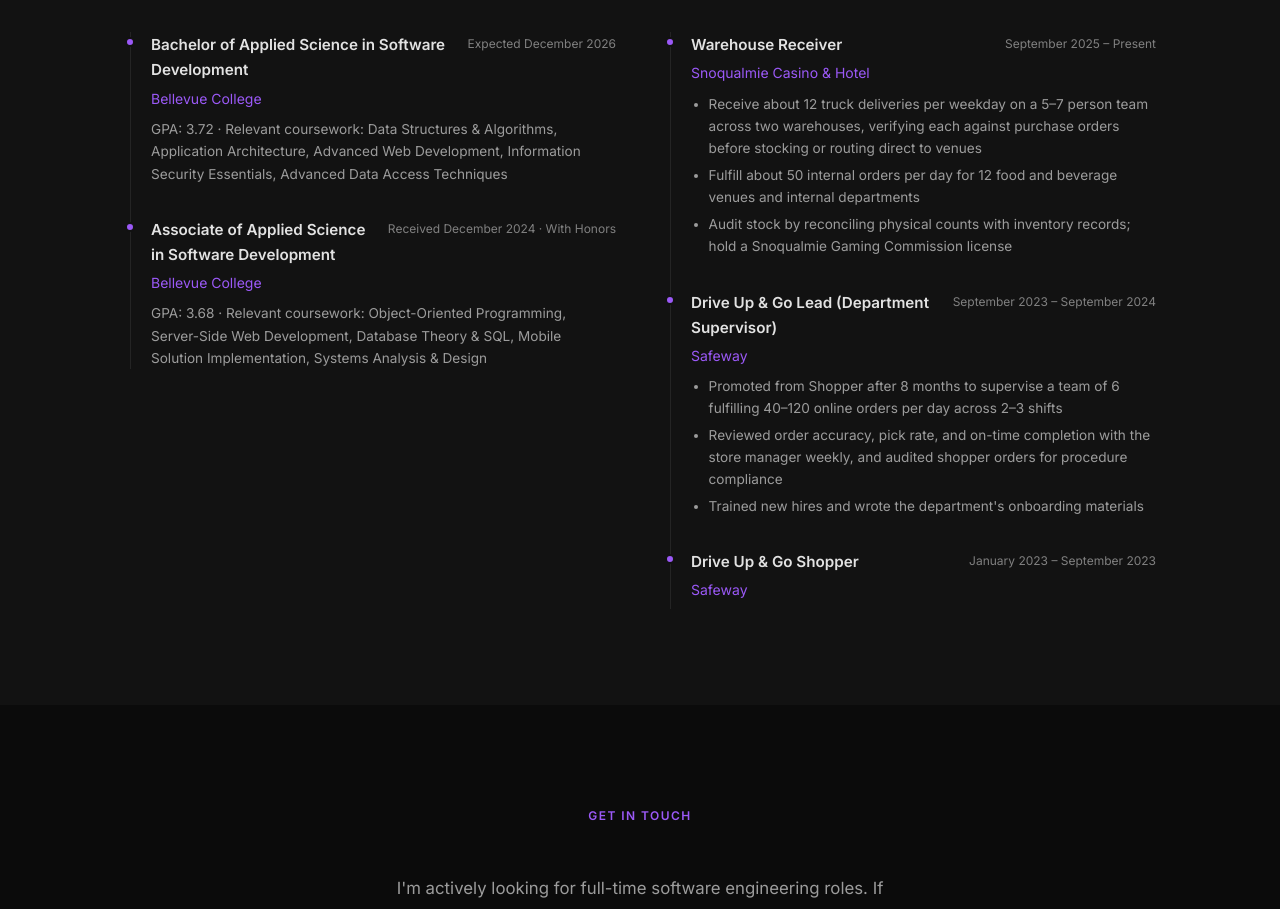
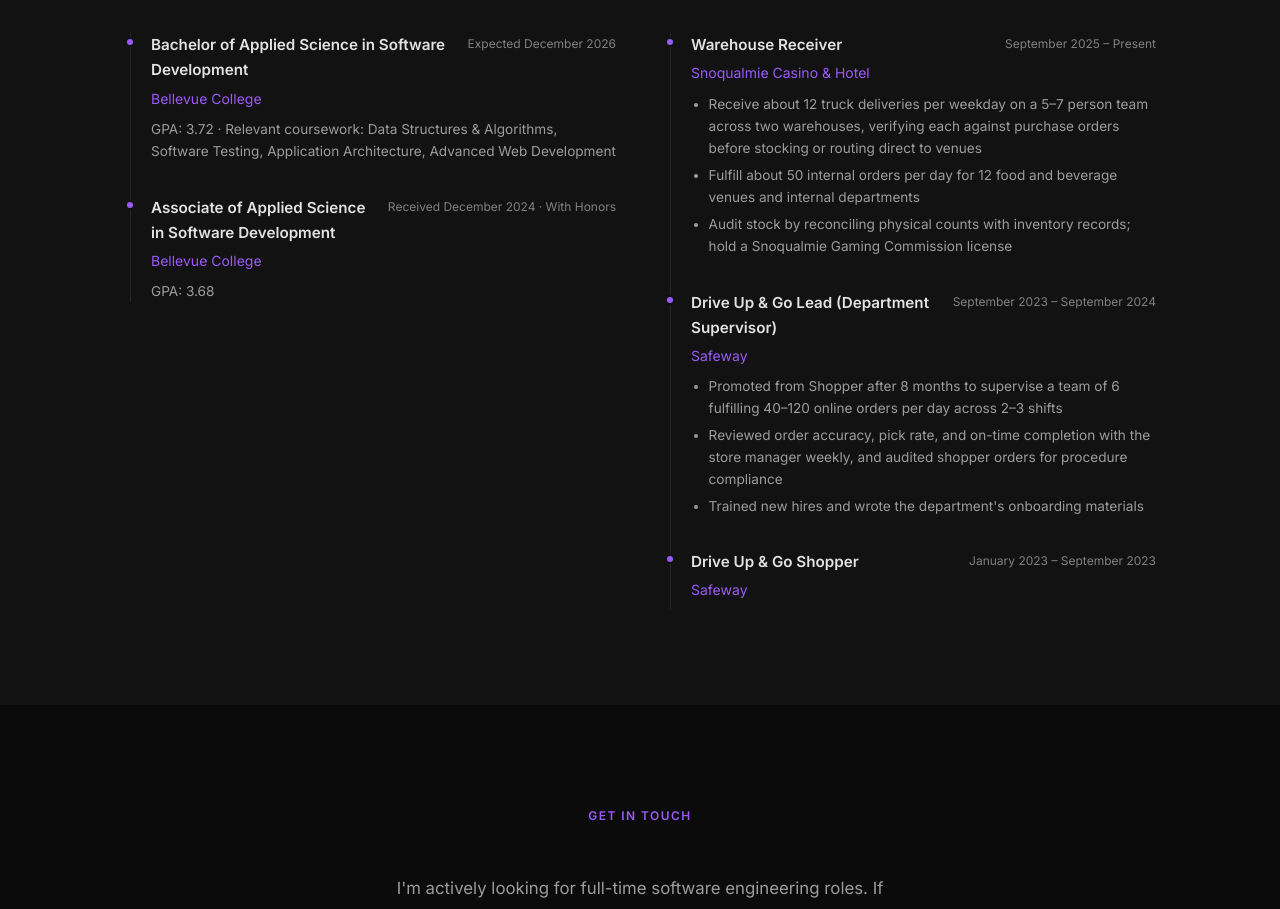
Before and after one commit to CrypticWaffles/Portfolio, a React (Vite) app: page / in a window 1280 px wide. Shown: the part 4466-5375 px from the top of the page. Built offline with nearby package versions, Linux system fonts and the light colour scheme.

Commit message:
Update data.js

```diff
--- a/src/data.js
+++ b/src/data.js
@@ -85,13 +85,13 @@
     school: "Bellevue College",
     degree: "Bachelor of Applied Science in Software Development",
     dates: "Expected December 2026",
-    notes: "GPA: 3.72 · Relevant coursework: Data Structures & Algorithms, Application Architecture, Advanced Web Development, Information Security Essentials, Advanced Data Access Techniques",
+    notes: "GPA: 3.72 · Relevant coursework: Data Structures & Algorithms, Software Testing, Application Architecture, Advanced Web Development",
   },
   {
     school: "Bellevue College",
     degree: "Associate of Applied Science in Software Development",
     dates: "Received December 2024 · With Honors",
-    notes: "GPA: 3.68 · Relevant coursework: Object-Oriented Programming, Server-Side Web Development, Database Theory & SQL, Mobile Solution Implementation, Systems Analysis & Design",
+    notes: "GPA: 3.68",
   },
 ];
 
```
